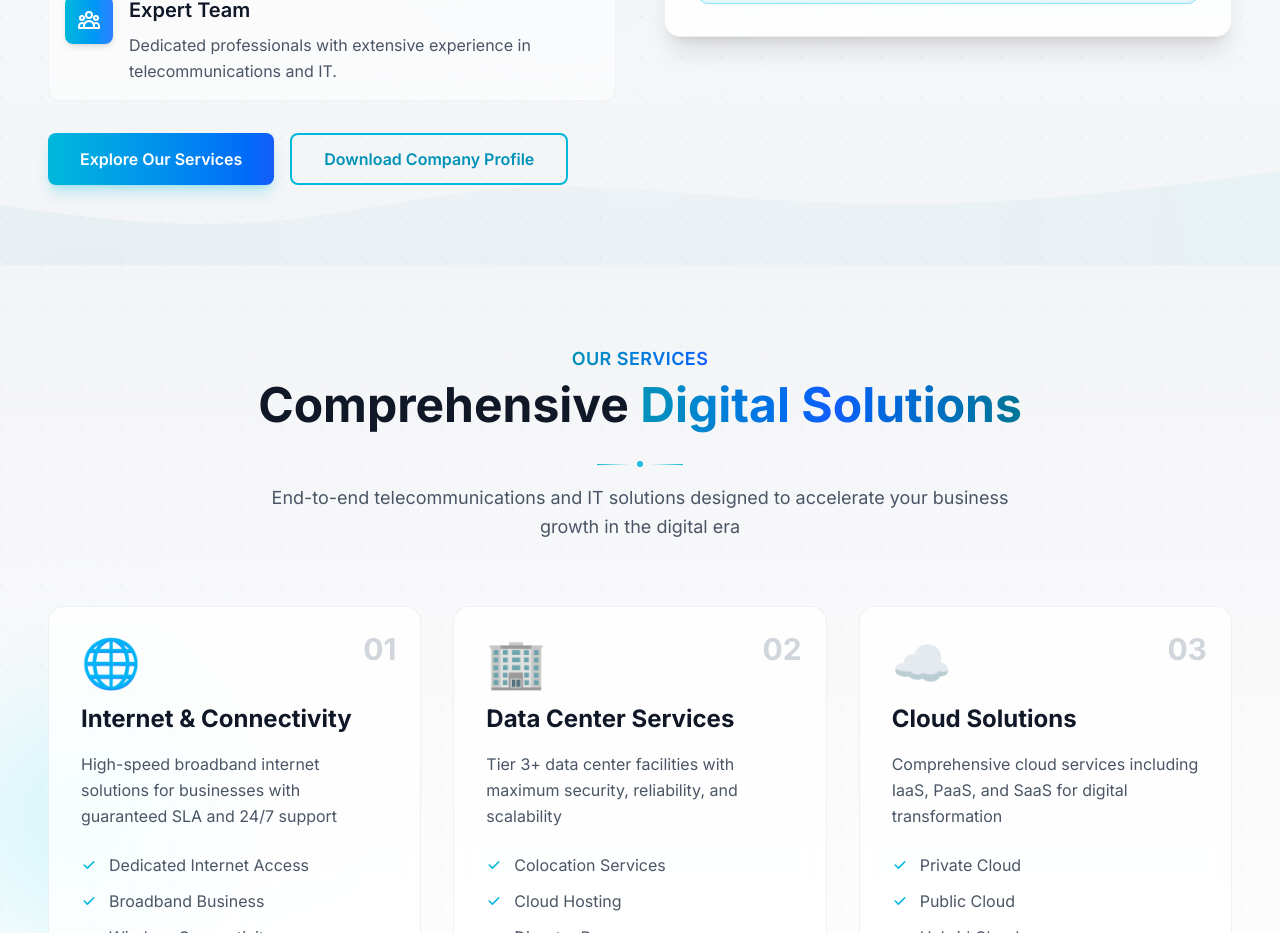
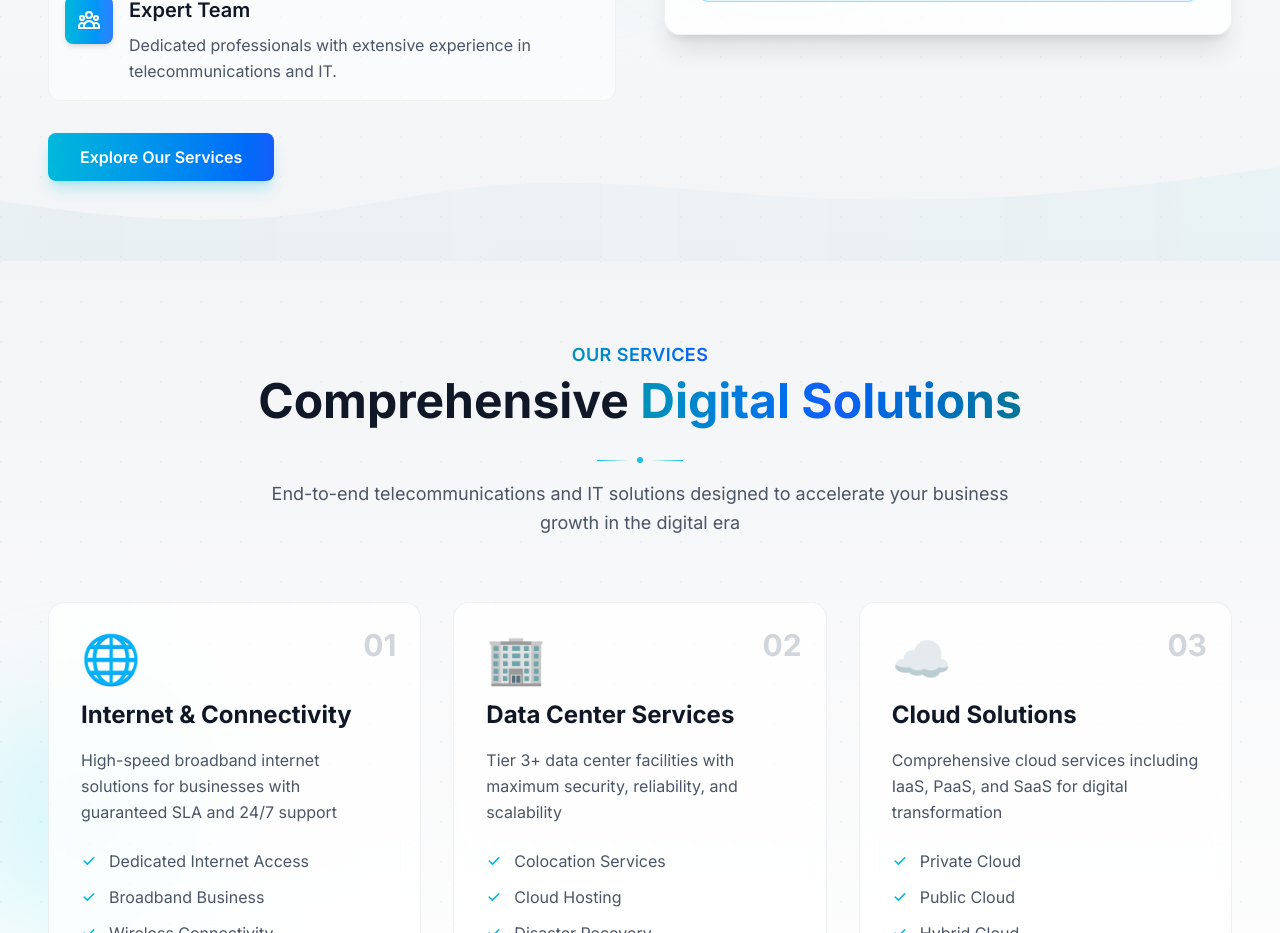
Before and after one commit to lavinianataniela05/test-cbn, a Next.js app: page / in a window 1280 px wide. Shown: the part 1600-2533 px from the top of the page. Built offline with nearby package versions, Linux system fonts and the light colour scheme.

Commit message:
refactor: Remove unused button from AboutSection for cleaner UI

```diff
--- a/components/AboutSection.tsx
+++ b/components/AboutSection.tsx
@@ -133,10 +133,7 @@ export default function AboutSection() {
                 <div className="absolute inset-0 bg-gradient-to-r from-cyan-400/20 to-blue-400/20 opacity-0 group-hover:opacity-100 transition-opacity duration-300"></div>
                 <span className="relative">Explore Our Services</span>
               </button>
-              <button className="group relative overflow-hidden border-2 border-cyan-500 text-cyan-600 hover:bg-cyan-50 font-semibold py-3 px-8 rounded-lg transition-all duration-300 transform hover:scale-105">
-                <div className="absolute inset-0 bg-cyan-500/5 opacity-0 group-hover:opacity-100 transition-opacity duration-300"></div>
-                <span className="relative">Download Company Profile</span>
-              </button>
+
             </div>
           </div>
 
```
